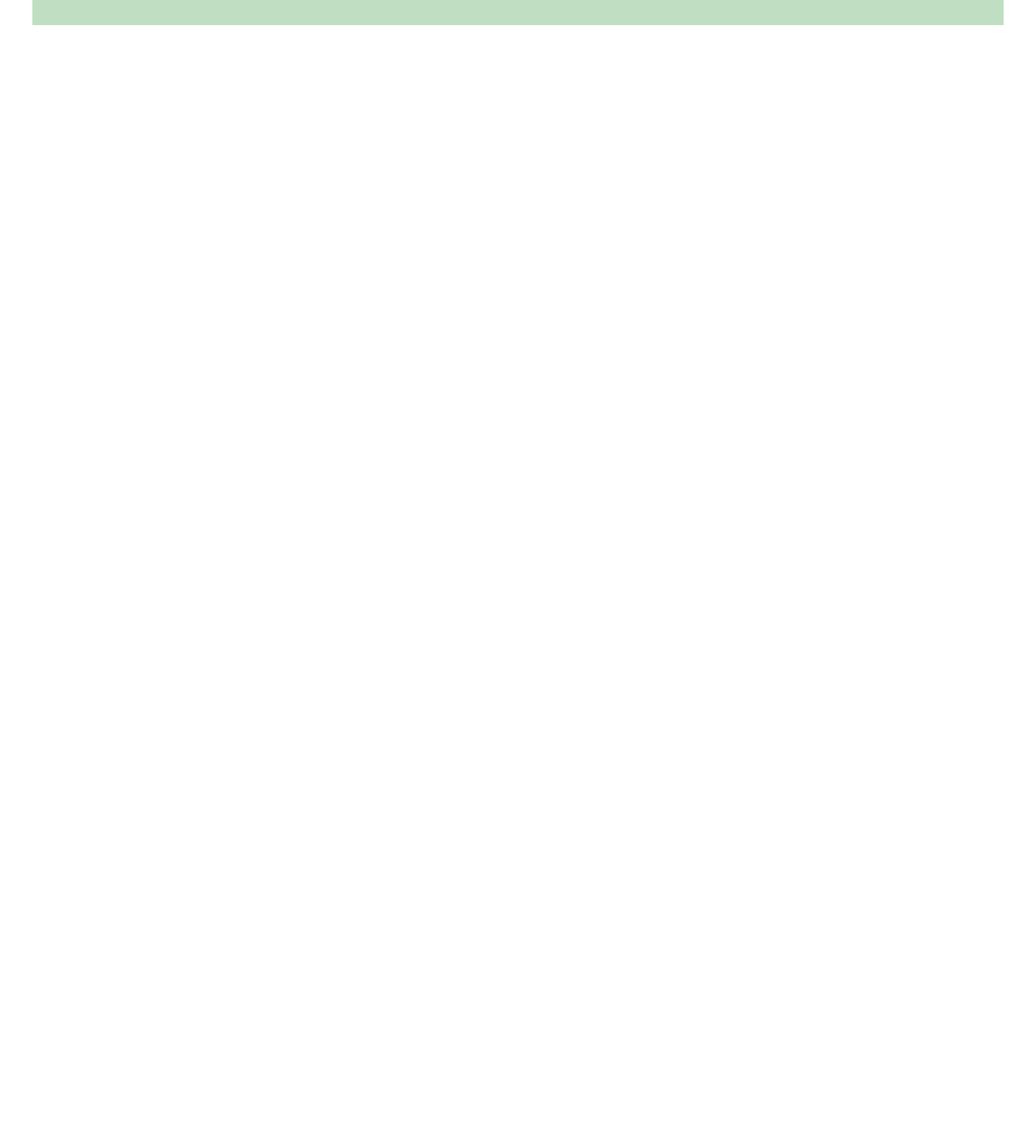
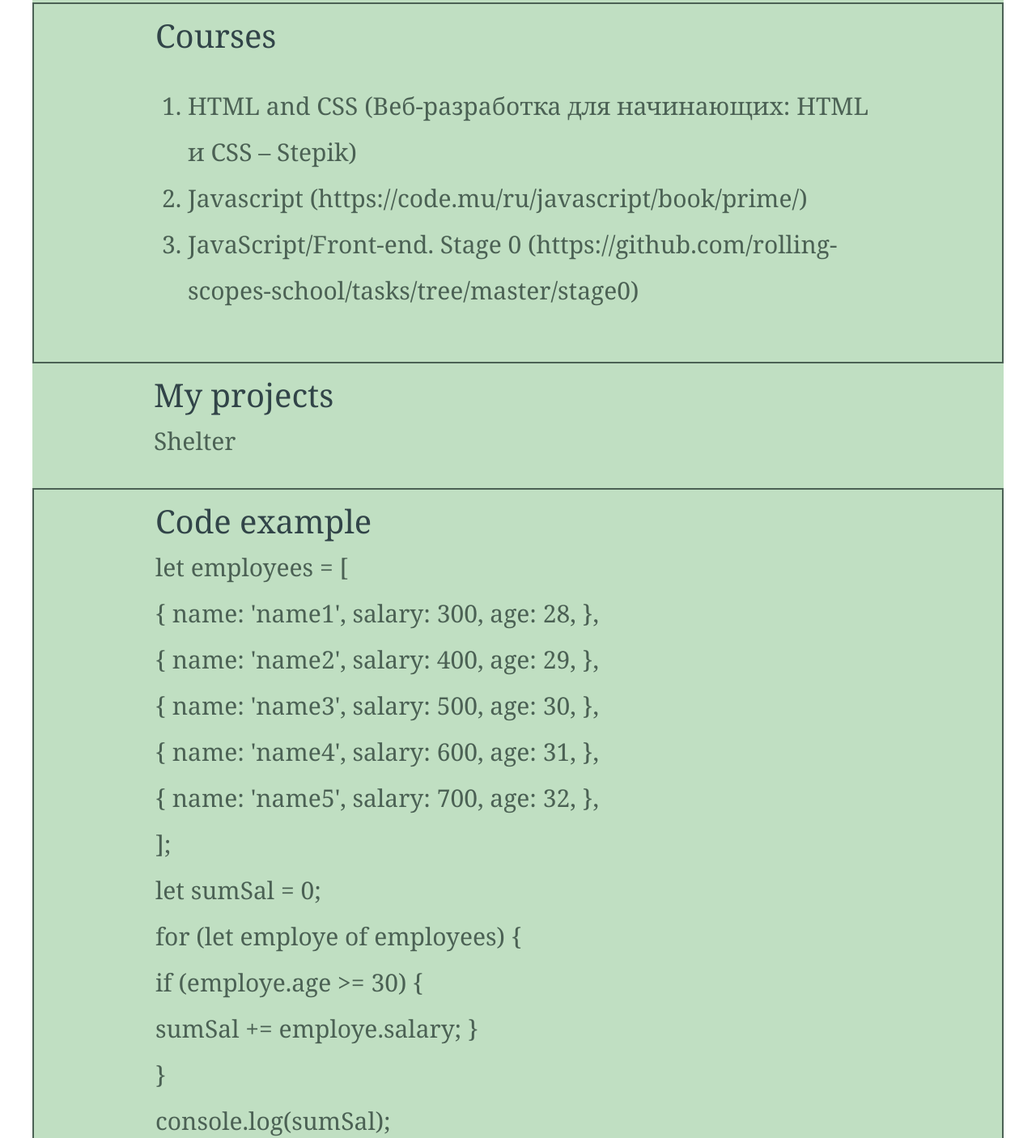
Before and after one commit to iv-maru/rsschool-cv, a plain HTML site: page index.html in a window 1280 px wide. Shown: the part 1226-2632 px from the top of the page at 81% size. Before the commit the page ends 1257 px from the top, so only its background shows below. Drawn offline with Linux system fonts and the light colour scheme.

Commit message:
feat: add my projects and code ex block

```diff
--- a/index.html
+++ b/index.html
@@ -55,7 +55,7 @@
                         Skills
                     </h1>
                     <div class="skills_text">
-                        <ul class="skills">
+                        <ul class="skills_list">
                             <li>HTML5</li>
                             <li>CSS3</li>
                             <li>JS basic</li>
@@ -69,12 +69,72 @@
                         Languages
                     </h1>
                     <div class="languages_text">
-                        <ul class="languages">
+                        <ul class="languages_list">
                             <li>Russian - native</li>
                             <li>English - B1 (Certificate BEC)</li>
                             <li>French - A1</li>
                         </ul>
                     </div>
+                </div>
+            </div>
+            <div class="courses">
+                <h1 class="courses_title">
+                    Courses
+                </h1>
+                <div class="courses_text">
+                    <ol class="courses_list">
+                        <li>HTML and CSS (Веб-разработка для начинающих: HTML и CSS – Stepik)</li>
+                        <li>Javascript (https://code.mu/ru/javascript/book/prime/)</li>
+                        <li>JavaScript/Front-end. Stage 0 (https://github.com/rolling-scopes-school/tasks/tree/master/stage0)</li>
+                    </ol>
+                </div>
+            </div>
+            <div class="my_projects">
+                <h1 class="my_projects_title">
+                    My projects
+                </h1>
+                <div class="my_projects_text">
+                    <a class="my_projects_link" href="https://wondrous-chaja-c403cd.netlify.app">Shelter</a>
+                </div>
+            </div>
+            <div class="code_example">
+                <h1 class="code_example_title">
+                    Code example
+                </h1>
+                <div class="code_example_text">
+                    <p>let employees = [ <br> {
+                        name: 'name1',
+                        salary: 300,
+                        age: 28,
+                    }, <br>
+                    {
+                        name: 'name2',
+                        salary: 400,
+                        age: 29,
+                    }, <br>
+                    {
+                        name: 'name3',
+                        salary: 500,
+                        age: 30,
+                    }, <br>
+                    {
+                        name: 'name4',
+                        salary: 600,
+                        age: 31,
+                    },<br>
+                    {
+                        name: 'name5',
+                        salary: 700,
+                        age: 32,
+                    },<br>
+                ]; <br>
+                let sumSal = 0;<br>
+                for (let employe of employees) {<br>
+                    if (employe.age >= 30) {<br>
+                        sumSal += employe.salary;
+                    }<br>
+                }<br>
+                console.log(sumSal);</p>
                 </div>
             </div>
         </main>
--- a/style.css
+++ b/style.css
@@ -35,8 +35,7 @@ p {
     display: flex;
     flex-wrap: wrap;
     justify-content: center;
-    padding: 2em 0;
-
+    padding: 3em 0;
 }
 
 a {
@@ -75,7 +74,7 @@ a {
 .about_me {
     display: flex;
     gap: 4em;
-    padding: 0 1em;
+    padding: 0 1em 3em 1em;
 }
 
 .about_me_photo {
@@ -113,8 +112,13 @@ a {
     display: flex;
     gap: 4em;
     justify-content: space-between;
-    padding: 1em 20em;
+    padding: 0 15em 3em 15em;
 
+}
+
+.skills {
+    display: flex;
+    flex-wrap: wrap;
 }
 
 .skills_title {
@@ -123,17 +127,19 @@ a {
     line-height: 57px;
     color:  #314448;
     margin: 0;
-    margin-bottom: 0.95em;
-    padding-top: 2em;
 }
 
 .skills_text {
     font-weight: 400;
     font-size: 30px;
     line-height: 57px;
-    color:  #4b6154;;
+    color:  #4b6154;
     margin: 0;
-    margin-bottom: 0.95em;
+}
+
+.languages {
+    display: flex;
+    flex-wrap: wrap;
 }
 
 .languages_title {
@@ -142,15 +148,74 @@ a {
     line-height: 57px;
     color:  #314448;
     margin: 0;
-    margin-bottom: 0.95em;
-    padding-top: 2em;
 }
 
 .languages_text {
     font-weight: 400;
     font-size: 30px;
     line-height: 57px;
-    color:  #4b6154;;
+    color:  #4b6154;
     margin: 0;
-    margin-bottom: 0.95em;
 }
+
+.courses {
+    padding: 1em 15em 3em 15em;
+    border: 2px solid #4b6154;
+}
+
+.courses_title {
+    font-weight: 400;
+    font-size: 40px;
+    line-height: 57px;
+    color:  #314448;
+    margin: 0;
+}
+
+.courses_text {
+    font-weight: 400;
+    font-size: 30px;
+    line-height: 57px;
+    color:  #4b6154;
+    margin: 0;
+}
+
+.my_projects {
+    padding: 1em 15em 3em 15em;
+}
+
+.my_projects_title {
+    font-weight: 400;
+    font-size: 40px;
+    line-height: 57px;
+    color:  #314448;
+    margin: 0;
+}
+
+.my_projects_link {
+    font-weight: 400;
+    font-size: 30px;
+    line-height: 57px;
+    color:  #4b6154;
+    margin: 0;
+}
+
+.code_example {
+    padding: 1em 15em 3em 15em;
+    border: 2px solid #4b6154;
+}
+
+.code_example_title {
+    font-weight: 400;
+    font-size: 40px;
+    line-height: 57px;
+    color:  #314448;
+    margin: 0;
+}
+
+.code_example_text{
+    font-weight: 400;
+    font-size: 30px;
+    line-height: 57px;
+    color:  #4b6154;
+    margin: 0;
+}
```
